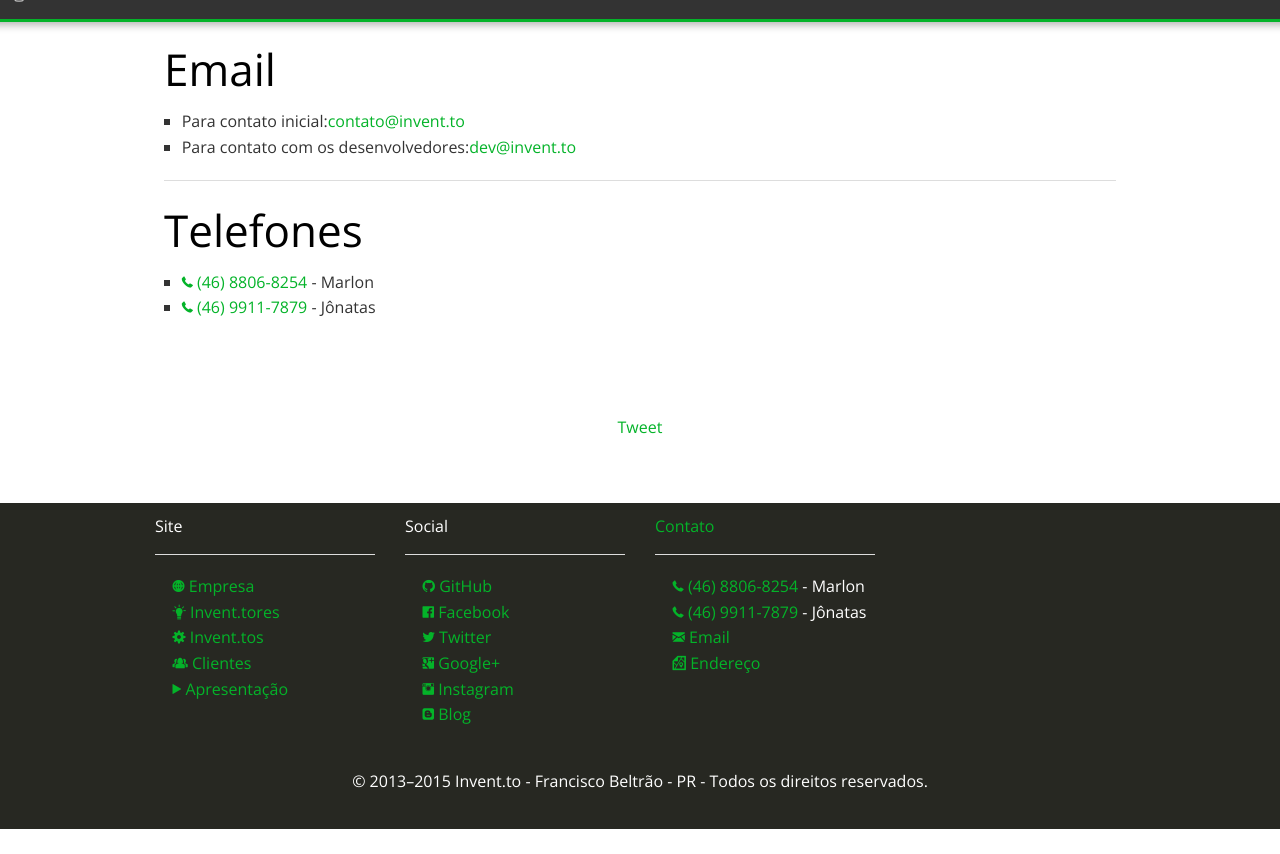
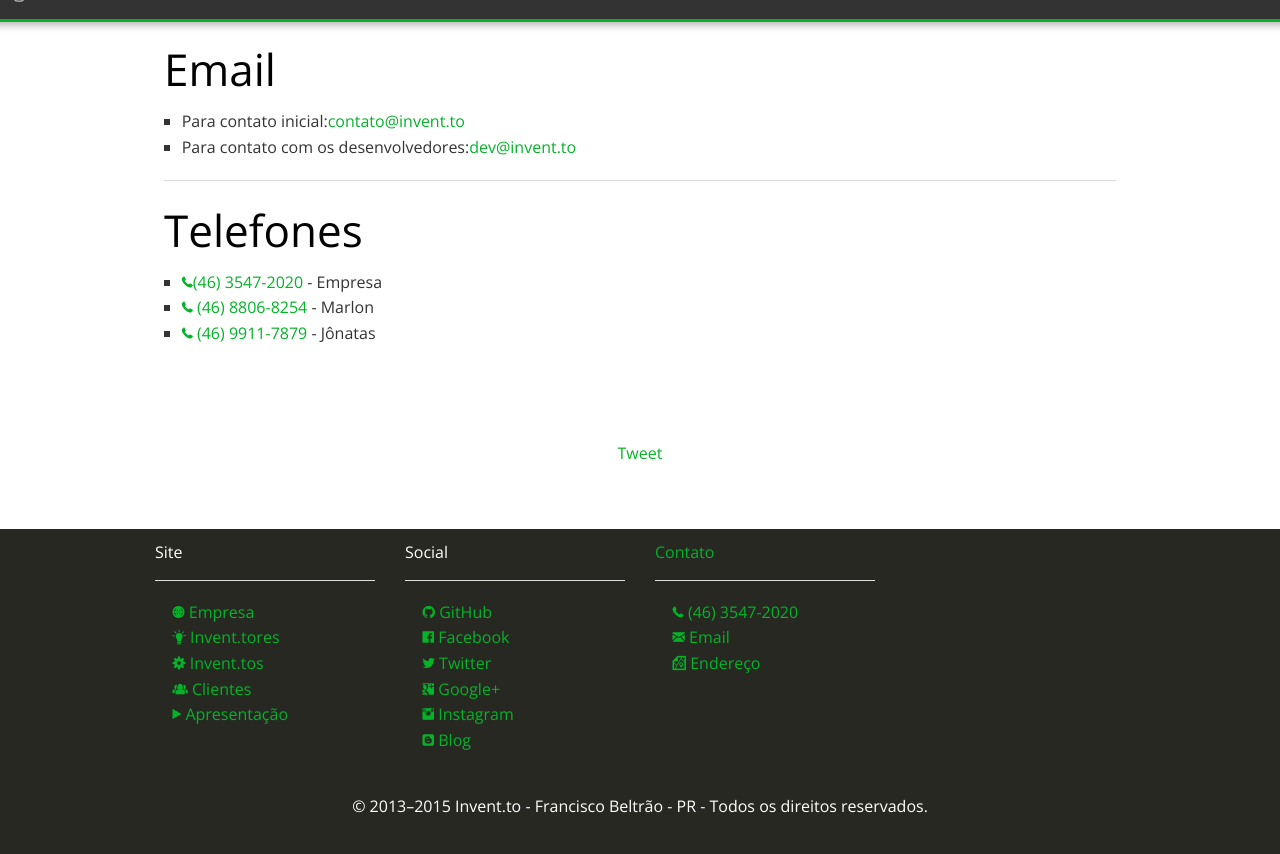
Before and after one commit to inventto/inventto_site, a Jekyll site: the page built from endereco.html, in a window 1280 px wide and 900 px high, scrolled down 826 px, cut to the strip 46-900 px from the top of the window. Built offline with Jekyll 4.4.1, drawn with Linux system fonts in a browser that asks for light colours; comment, search, counter and statistics services are not loaded; before the commit the page ends 1701 px from its top, so only the background shows below that.

Commit message:
Adicionando telefone da empresa :+1:

```diff
--- a/_includes/footer.html
+++ b/_includes/footer.html
@@ -30,8 +30,7 @@
               <a href="/contato">Contato</a>
               <hr>
               <ul class="home-social">
-                <li><a href="tel:4688068254" class="fi-telephone"> (46) 8806-8254</a> - Marlon </li>
-                <li><a href="tel:4699117879" class="fi-telephone"> (46) 9911-7879</a> - Jônatas </li>
+                <li><a href="tel:4635472020" class="fi-telephone"> (46) 3547-2020</a> </li>
                 <li><a href="mailto:contato@invent.to" class="fi-mail"> Email</a></li>
                 <li><a href="/endereco" class="fi-map"> Endereço</a></li>
               </ul>
@@ -41,4 +40,5 @@
             </div>
           </div>
           <div class="copyright">© 2013–2015 Invent.to - Francisco Beltrão - PR - Todos os direitos reservados.</div>
+
     </footer>
--- a/endereco.html
+++ b/endereco.html
@@ -17,6 +17,7 @@
   <h1>Telefones</h1>
   <div>
     <ul>
+      <li><a href="tel:4635472020" class="fi-telephone">(46) 3547-2020</a> - Empresa</li>
       <li><a href="tel:4688068254" class="fi-telephone"> (46) 8806-8254</a> - Marlon </li>
       <li><a href="tel:4699117879" class="fi-telephone"> (46) 9911-7879</a> - Jônatas </li>
     </ul>
```
